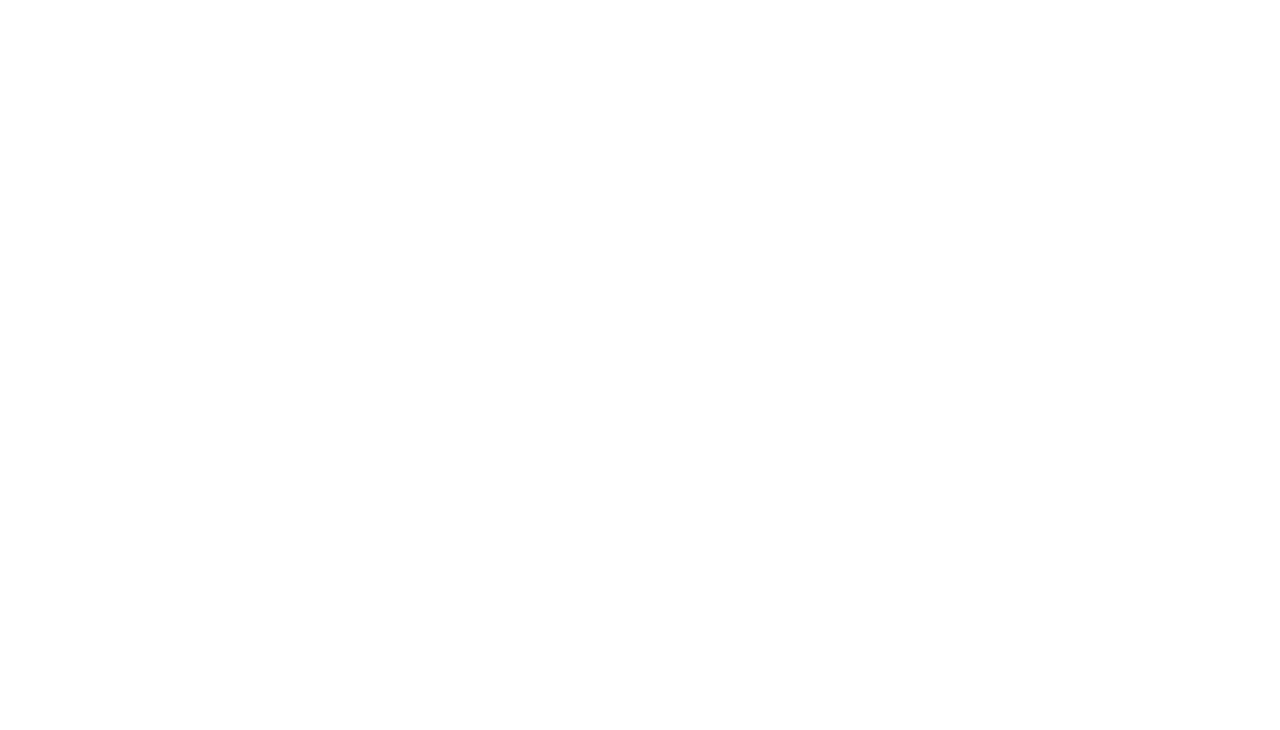
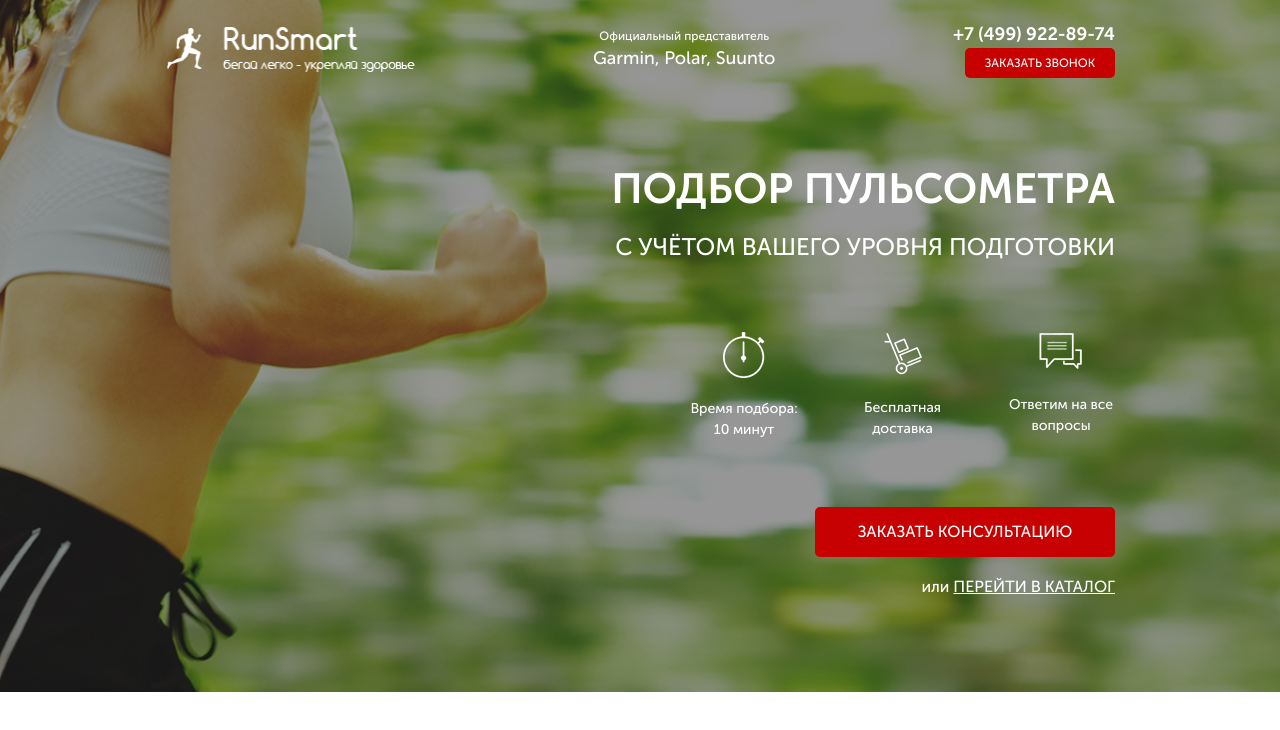
Before and after one commit to VladimirBorovkov95/Project_Pulse, a website: page index.html in a window 1280 px wide. Drawn offline with Linux system fonts and the light colour scheme.

Commit message:
PromoSectionCreated

```diff
--- a/index.html
+++ b/index.html
@@ -5,12 +5,55 @@
     <meta http-equiv="X-UA-Compatible" content="IE=edge">
     <meta name="viewport" content="width=device-width, initial-scale=1.0">
     <title>Pulse</title>
-    <link rel="shortcut icon" href="/" type="image/x-icon">
+    <link rel="shortcut icon" href="#" type="image/x-icon">
     <link rel="stylesheet" href="css/bootstrap-reboot.min.css">
     <link rel="stylesheet" href="css/fonts.css">
     <link rel="stylesheet" href="css/style.min.css">
 </head>
 <body>
+    <div class="promo">
+        <div class="container">
+            <header class="header">
+                <a href="#" class="header__logo">
+                    <img src="icons/logo.png" alt="logo">
+                </a>
+                <div class="header__official">
+                    Официальный представитель
+                    <span>Garmin, Polar, Suunto</span>
+                </div>
+                <div class="header__contacts">
+                    <a href="tel:+74999228974" class="header__phone">+7 (499) 922-89-74</a>
+                    <button class="button">заказать звонок</button>
+                </div>
+            </header>
 
+            <div class="promo__wrapper">
+                <h1 class="promo__header">Подбор пульсометра </h1>
+                <h2 class="promo__subheader">с учётом Вашего уровня подготовки</h2>
+
+                <div class="promo__icons">
+                    <div class="promo__icon">
+                        <img src="icons/first_screen_timer_icon.png" alt="timer">
+                        Время подбора: 10 минут
+                    </div>
+                    <div class="promo__icon">
+                        <img src="icons/first_screen_delivery_icon.png" alt="delivery">
+                        Бесплатная доставка
+                    </div>
+                    <div class="promo__icon">
+                        <img src="icons/first_screen_answers_icon.png" alt="answers">
+                        Ответим на все вопросы
+                    </div>
+                </div>
+
+                <button class="button button_main">заказать КОНСУЛЬТАЦИЮ</button>
+                <div class="promo__link">
+                    или
+                    <a href="#">ПЕРЕЙТИ В КАТАЛОГ</a>
+                </div>
+            </div>
+
+        </div>
+    </div>
 </body>
 </html>
--- /dev/null
+++ b/sass/blocks/_buttons.scss
@@ -0,0 +1,17 @@
+.button {
+    width: 150px;
+    height: 30px;
+    border-radius: 5px;
+    background-color: $main-color;
+    border: none;
+    color: #ffffff;
+    font-size: 12px;
+    font-weight: 500;
+    text-transform: uppercase;
+    &_main {
+        margin-top: 67px;
+        width: 300px;
+        height: 50px;
+        font-size: 16px;
+    }
+}
--- /dev/null
+++ b/sass/blocks/_header.scss
@@ -0,0 +1,37 @@
+.header {
+    display: flex;
+    justify-content: space-between;
+    align-items: center;
+    &__logo {
+        width: 250px;
+        img {
+            width: 100%;
+        }
+    }
+    &__official {
+        color: #ffffff;
+        font-size: 12px;
+        font-weight: 500;
+        text-align: center;
+        span {
+            display: block;
+            font-size: 18px;
+        }
+    }
+    &__phone {
+        display: block;
+        color: #ffffff;
+        font-size: 18px;
+        font-weight: 700;
+        text-decoration: none;
+        &:hover {
+            color: #ffffff;
+            text-decoration: none;
+        }
+    }
+    &__contacts {
+        display: flex;
+        flex-direction: column;
+        align-items: flex-end;
+    }
+}
--- /dev/null
+++ b/sass/blocks/_promo.scss
@@ -0,0 +1,55 @@
+.promo {
+    min-height: 650px;
+    padding: 21px 0 93px 0;
+    background: url(../img/first_screen_bg.jpg) center (center/cover) no-repeat;
+    &__wrapper {
+        display: flex;
+        flex-direction: column;
+        align-items: flex-end;
+        margin-top: 90px;
+    }
+    &__header {
+        color: #ffffff;
+        font-size: 42px;
+        font-weight: 700;
+        text-transform: uppercase;
+        line-height: 42px;
+    }
+    &__subheader {
+        margin-top: 17px;
+        color: #ffffff;
+        font-size: 24px;
+        line-height: 24px;
+        font-weight: 500;
+        text-transform: uppercase;
+    }
+    &__icons {
+        margin-top: 65px;
+        width: 425px;
+        display: flex;
+        justify-content: space-between;
+    }
+    &__icon {
+        width: 108px;
+        text-align: center;
+        color: #ffffff;
+        font-size: 14px;
+        font-weight: 500;
+        img {
+            display: block;
+            margin: 0 auto;
+            margin-bottom: 20px;
+        }
+    }
+    &__link {
+        color: #ffffff;
+        font-size: 16px;
+        font-weight: 500;
+        margin-top: 18px;
+        a {
+            color: #ffffff;
+            text-transform: uppercase;
+            text-transform: underline;
+        }
+    }
+}
--- a/sass/style.scss
+++ b/sass/style.scss
@@ -3,3 +3,12 @@
 * {
     font-family: Museo, sans-serif;
 }
+
+.container {
+    max-width: 950px;
+    margin: 0 auto;
+}
+
+@import "blocks/promo";
+@import "blocks/header";
+@import "blocks/buttons";
```
Also changed, not shown: css/blocks/buttons.min.css (added), css/style.min.css.
